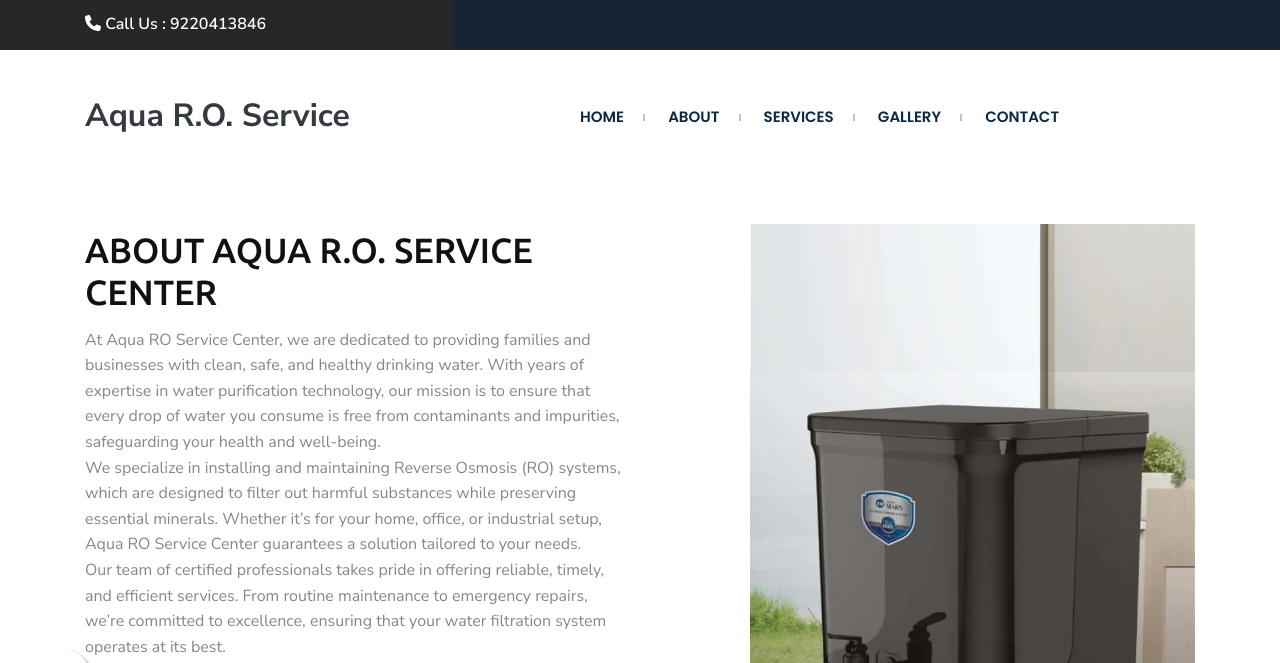
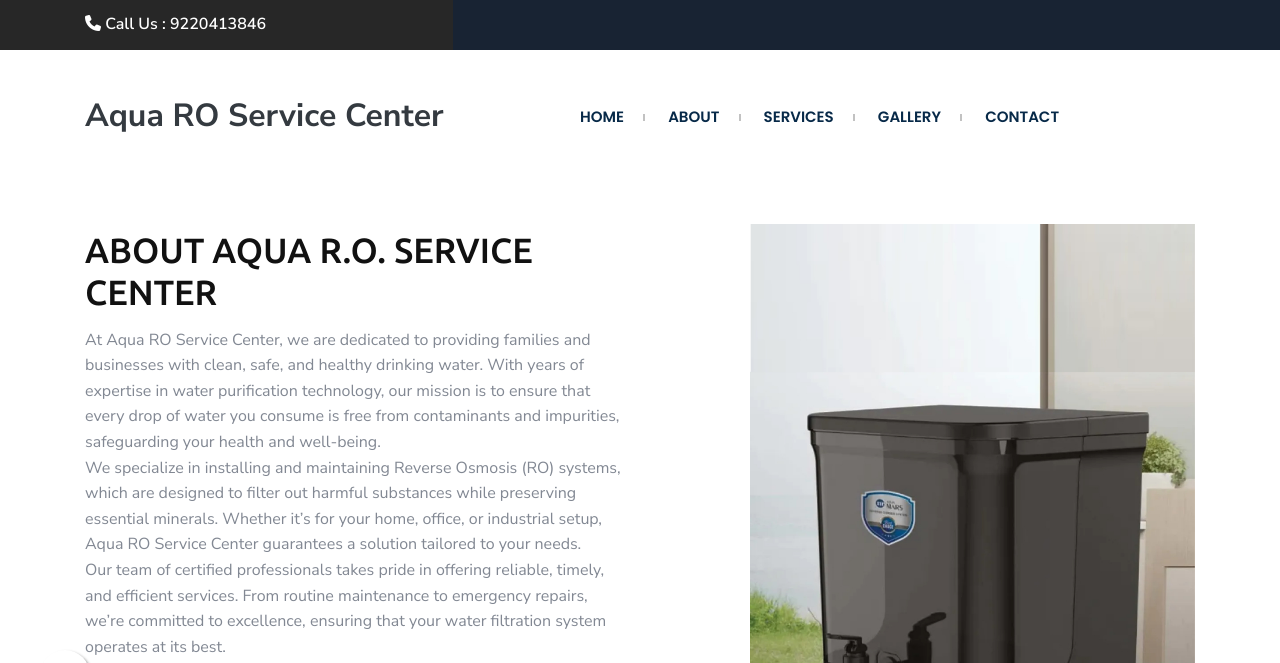
Before and after one commit to Saurav-prajapati/aqua-ro-service-center, a plain HTML site: page index.html in a window 1280 px wide. Shown: the top 663 px of the page. Drawn offline with Linux system fonts and the light colour scheme; a script that the page names is missing.

Commit message:
Logo update

```diff
--- a/index.html
+++ b/index.html
@@ -79,7 +79,7 @@
                <div class="row justify-content-center align-items-center">
                   <div class="col-lg-5">
                      <div class="site-logo">
-                        <h2 class="text-dark " style="font-weight: 700;"> Aqua R.O. Service</h2>
+                        <h2 class="text-dark " style="font-weight: 700;"> Aqua RO Service Center</h2>
                      </div>
                      <!-- Responsive Menu Start -->
                      <div class="felona-responsive-menu"></div>
```
